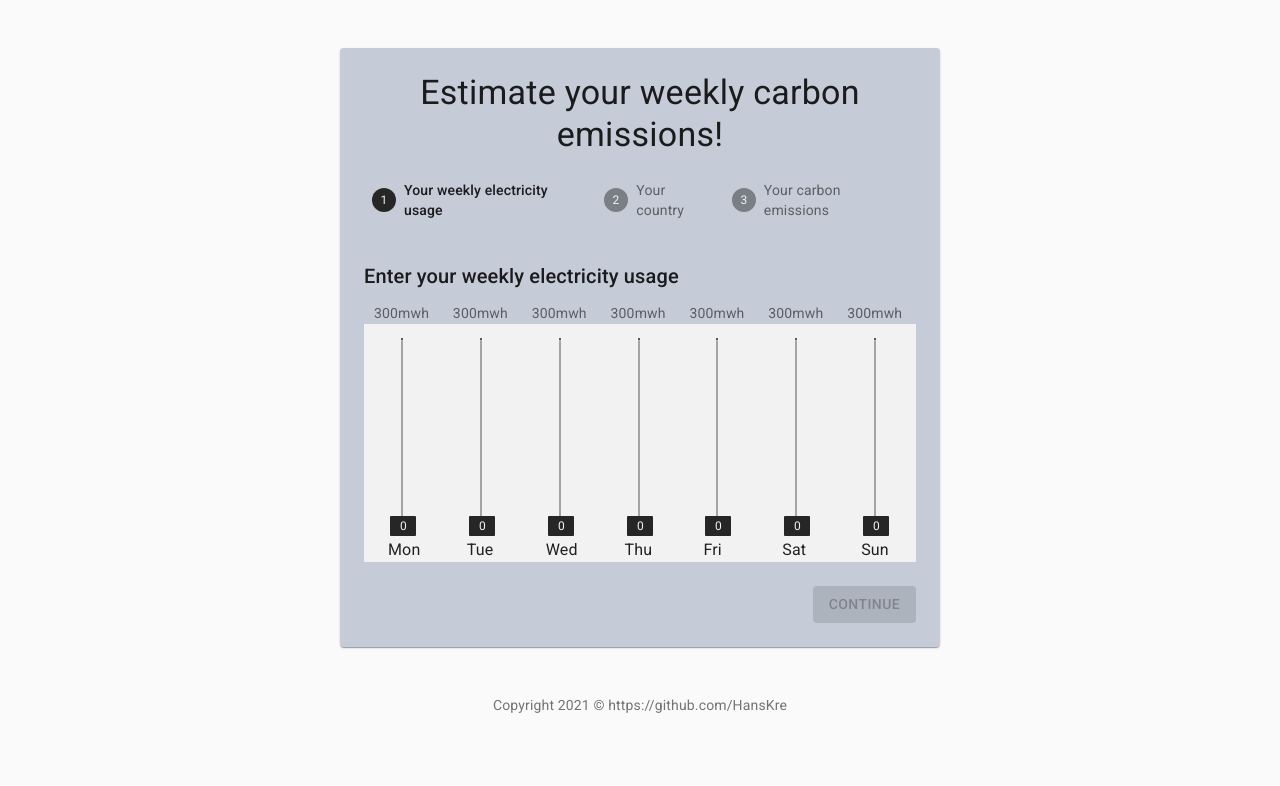
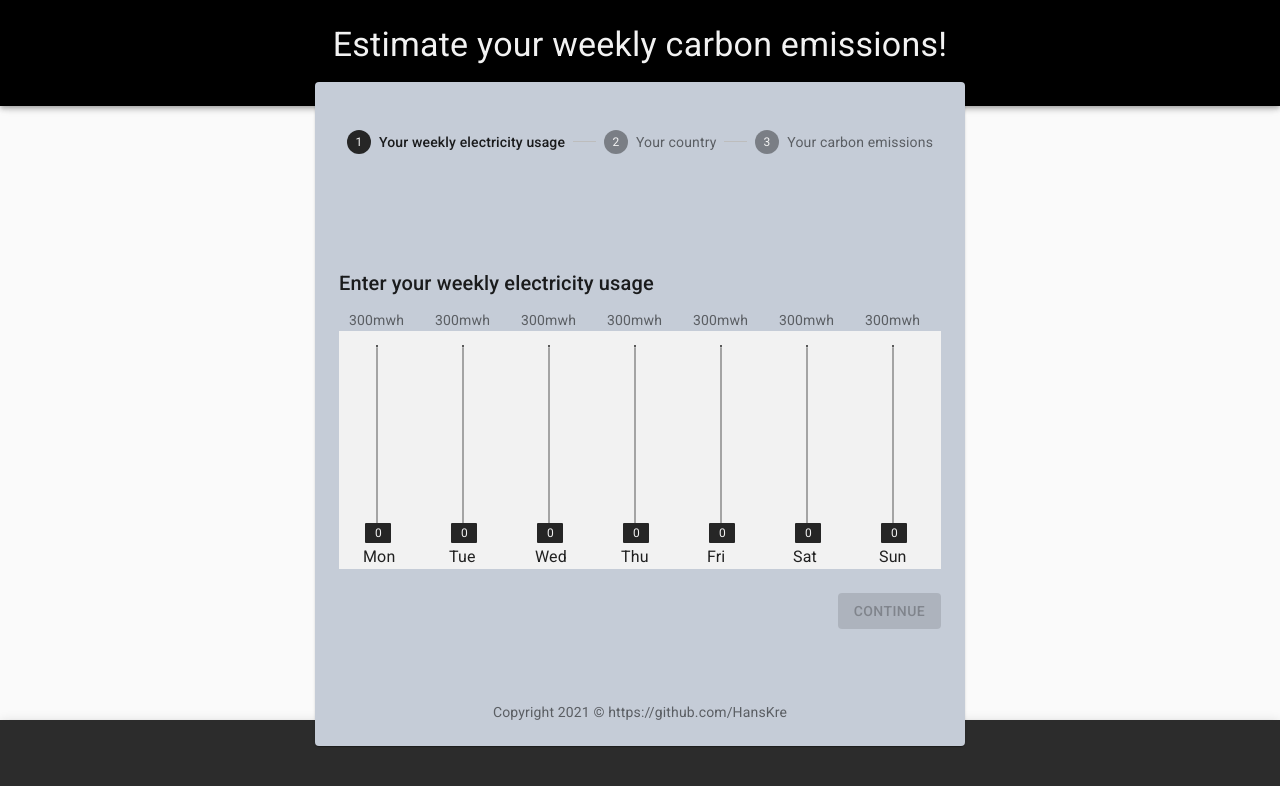
Before and after one commit to HansKre/carb-emissions-est-for-electricity, a Next.js app: page / in a window 1280 px wide. Shown: the top 786 px of the page. Built offline with nearby package versions, Linux system fonts and the light colour scheme.

Commit message:
Increase layout-contrast.

```diff
--- a/components/electricity-to-carbon/ElectricityToCarbon.tsx
+++ b/components/electricity-to-carbon/ElectricityToCarbon.tsx
@@ -11,8 +11,27 @@ import AppContext from './AppContext';
 import CountryForm from './CountryForm';
 import Emissions from './Emissions';
 import WithAnimation from './WithAnimation';
+import AppBar from '@material-ui/core/AppBar/AppBar';
+import Grid from '@material-ui/core/Grid';
+import {useTheme} from '@material-ui/core';
+import useMediaQuery from '@material-ui/core/useMediaQuery';
+
+const MIN_PAPER_HEIGHT = 550;
 
 const useStyles = makeStyles((theme) => ({
+    topAppBar: {
+        paddingTop: theme.spacing(3),
+        paddingBottom: theme.spacing(5),
+        backgroundColor: theme.palette.primary.dark,
+    },
+    bottomAppBar: {
+        paddingTop: theme.spacing(5),
+        paddingBottom: theme.spacing(5),
+        top: 'auto',
+        bottom: 0,
+        zIndex: -1,
+        backgroundColor: theme.palette.primary.light,
+    },
     layout: {
         width: 'auto',
         marginLeft: theme.spacing(2),
@@ -22,15 +41,32 @@ const useStyles = makeStyles((theme) => ({
             marginLeft: 'auto',
             marginRight: 'auto',
         },
+        // extend width for high-density devices
+        [theme.breakpoints.up('md')]: {
+            width: 650,
+        },
     },
     paper: {
-        marginTop: theme.spacing(3),
-        marginBottom: theme.spacing(3),
+        marginTop: theme.spacing(-3),
+        marginBottom: theme.spacing(2),
         padding: theme.spacing(2),
-        [theme.breakpoints.up(600 + theme.spacing(3) * 2)]: {
-            marginTop: theme.spacing(6),
-            marginBottom: theme.spacing(6),
+        height: window?.innerHeight - theme.spacing(12),
+        [theme.breakpoints.down('xs')]: {
+            height: Math.max(window?.innerHeight - theme.spacing(24), MIN_PAPER_HEIGHT + 10),
+        },
+        // contain layout-width on wider screens
+        [theme.breakpoints.up('sm')]: {
+            marginTop: theme.spacing(-3),
+            marginBottom: theme.spacing(2),
             padding: theme.spacing(3),
+            height: Math.max(window?.innerHeight - theme.spacing(23), MIN_PAPER_HEIGHT),
+        },
+        // no line-break on header
+        [theme.breakpoints.up(615)]: {
+            height: Math.max(window?.innerHeight - theme.spacing(17), MIN_PAPER_HEIGHT),
+        },
+        [theme.breakpoints.up('md')]: {
+            height: Math.max(window?.innerHeight - theme.spacing(17), MIN_PAPER_HEIGHT),
         },
     },
     buttons: {
@@ -66,6 +102,10 @@ export default function ElectricityToCarbon() {
     const [country, setCountry] = useState('');
     const [date, setDate] = useState(new Date());
 
+    const theme = useTheme();
+    const isLandscape = useMediaQuery('(orientation: landscape)');
+    const isSm = useMediaQuery(theme.breakpoints.down('sm'));
+
     const handleNext = () => {
         setActiveStep(prev => prev + 1);
     };
@@ -93,13 +133,21 @@ export default function ElectricityToCarbon() {
         }}>
             <CssBaseline />
             <WithAnimation>
-                <main className={classes.layout}>
-                    <Paper className={classes.paper}>
+                <Grid container direction="column">
+                    <Grid item>
+                        <AppBar position="static" className={classes.topAppBar} >
                             <Typography component="h1" variant="h4" align="center">
                                 Estimate your weekly carbon emissions!
                             </Typography>
+                        </AppBar>
+                    </Grid>
+                    <Grid item className={classes.layout}>
+                        <Paper className={classes.paper}>
+                            <Grid container direction="column" style={{height: '100%'}} justifyContent="space-between">
+                                <Grid item>
                                     <CustomStepper activeStep={activeStep} />
-                        <>
+                                </Grid>
+                                <Grid item>
                                     {getStepContent(activeStep)}
                                     <div className={classes.buttons}>
                                         {activeStep !== 0 && (
@@ -118,10 +166,15 @@ export default function ElectricityToCarbon() {
                                             Continue
                                         </Button>
                                     </div>
-                        </>
+                                </Grid>
+                                <Copyright />
+                            </Grid>
                         </Paper>
-                    <Copyright />
-                </main>
+                    </Grid>
+                    <Grid item>
+                        <AppBar position={(isLandscape && isSm) ? "relative" : undefined} className={classes.bottomAppBar}></AppBar>
+                    </Grid>
+                </Grid>
             </WithAnimation>
         </AppContext.Provider >
     );
--- a/pages/index.tsx
+++ b/pages/index.tsx
@@ -1,7 +1,12 @@
-import {ThemeProvider} from '@material-ui/styles'
-import CustomTheme from '../styles/CustomTheme'
-import ElectricityToCarbon from '../components/electricity-to-carbon/ElectricityToCarbon'
+import {ThemeProvider} from '@material-ui/styles';
+import CustomTheme from '../styles/CustomTheme';
 import Head from 'next/head';
+import dynamic from 'next/dynamic';
+
+const ElectricityToCarbonWithoutSSR = dynamic(
+    () => import('../components/electricity-to-carbon/ElectricityToCarbon'),
+    {ssr: false}
+)
 
 export default function Index() {
     return (
@@ -14,7 +19,7 @@ export default function Index() {
                 {/* PWA primary color */}
                 <meta name="theme-color" content={CustomTheme.palette.primary.main} />
             </Head>
-            <ElectricityToCarbon />
+            <ElectricityToCarbonWithoutSSR />
         </ThemeProvider>
     )
 }
```
Lines whose indentation alone changed are shown as unchanged.
